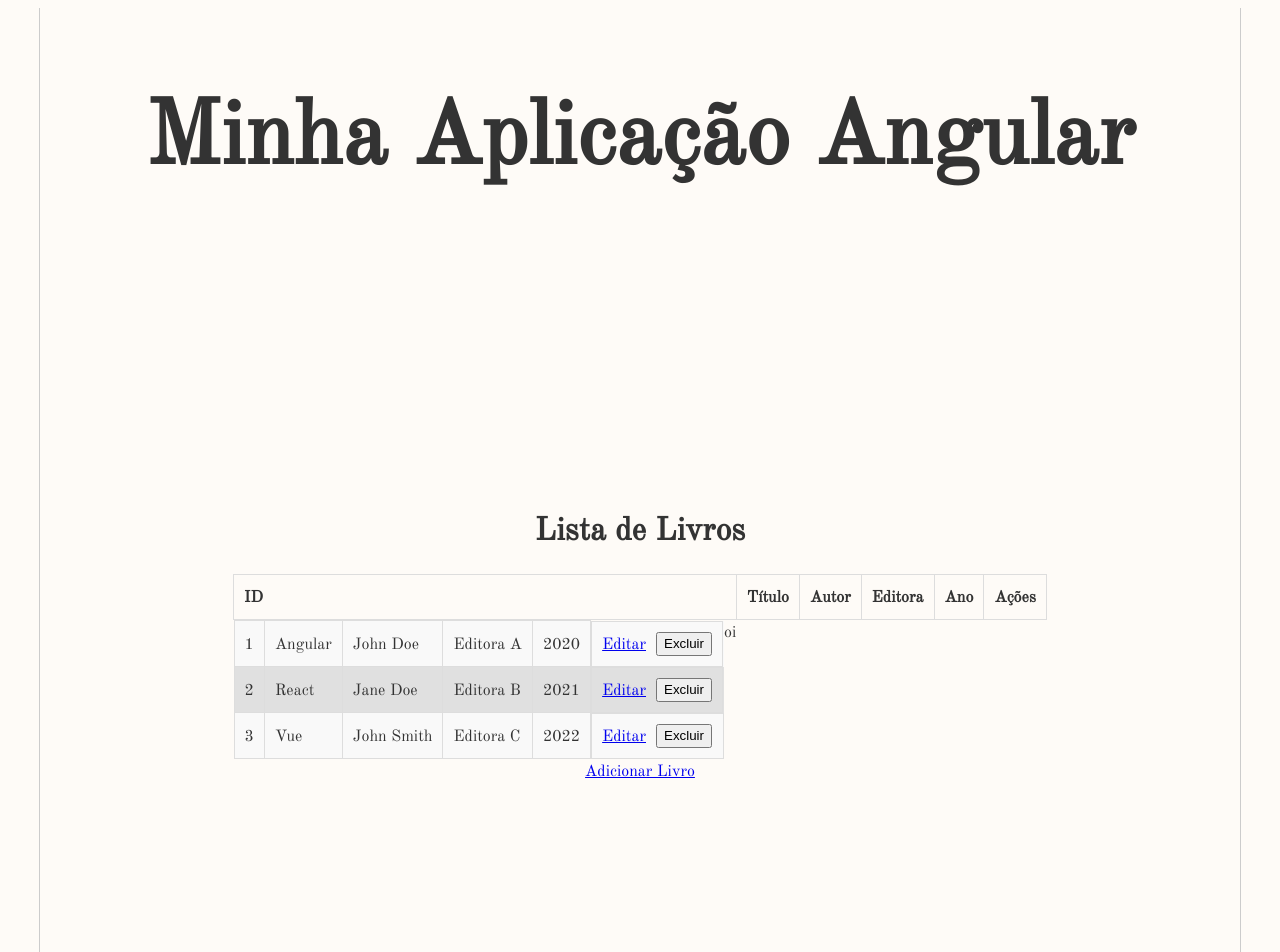
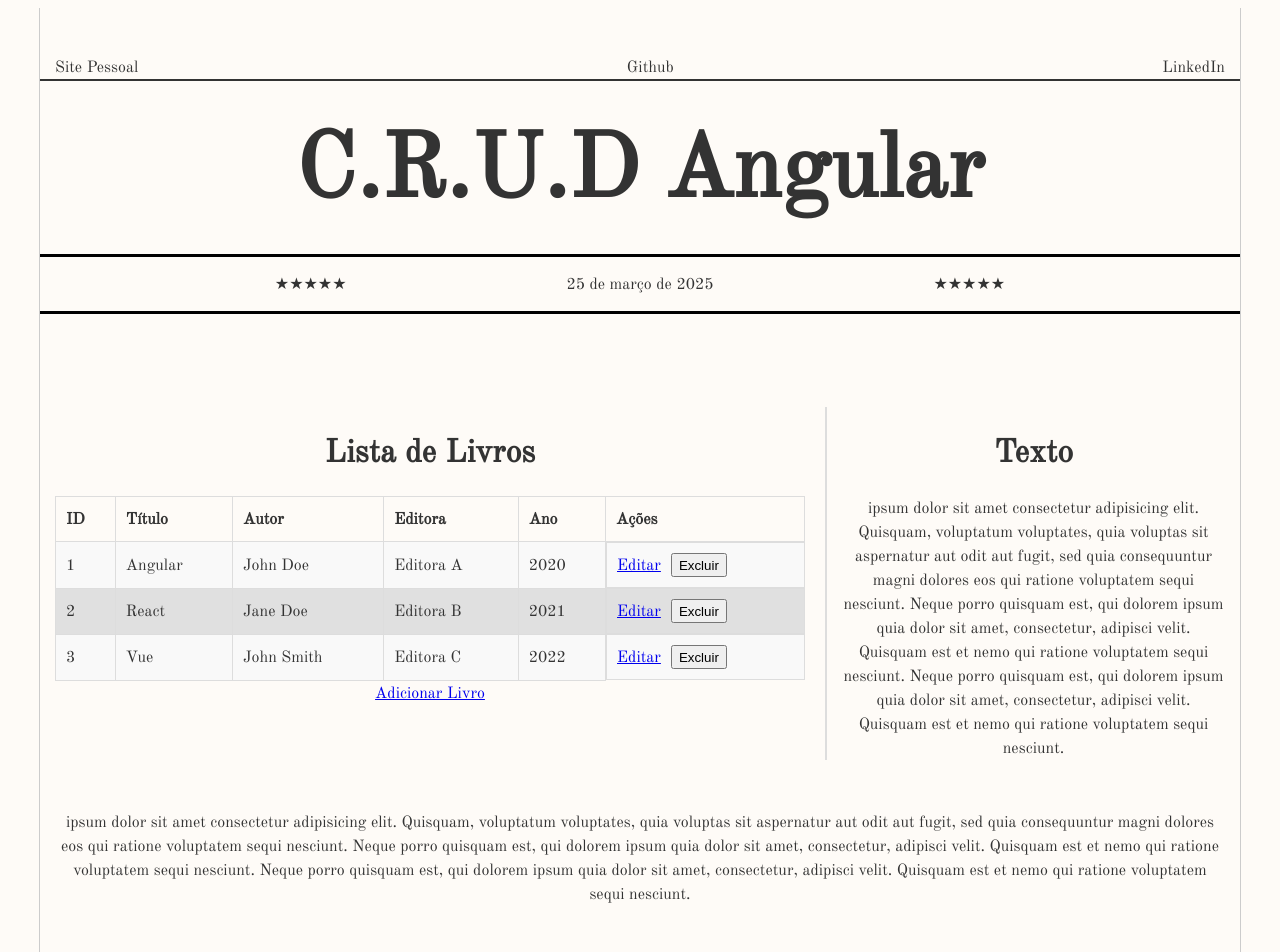
Before and after one commit to FelipeDNL/angular-crud-app, an Angular app: page / in a window 1280 px wide. Shown: the top 952 px of the page. Built offline with nearby package versions, Linux system fonts and the light colour scheme.

Commit message:
avanço no design

```diff
--- a/src/app/app.component.html
+++ b/src/app/app.component.html
@@ -1,37 +1,34 @@
-<style>
-  .container {
-    width: 1200px;
-    height: 1100px;
-    border-left: 1px solid #ccc;
-    border-right: 1px solid #ccc;
-    text-align: center;
-    display: flex;
-    flex-direction: column;
-    justify-content: space-around;
-  }
-
-  .app-header {
-    margin-bottom: 20px;
-    font-size: 90px;
-  }
-
-  footer {
-    margin-top: 20px;
-    font-size: 12px;
-    color: #666;
-  }
-
-  main {
-    flex: 1;
-    display: flex;
-    justify-content: center;
-    align-items: center;
-  }
-</style>
-
 <div class="container">
   <header>
-    <h1 class="app-header">Minha Aplicação Angular</h1>
+    <div class="app-header-info">
+      <div>Site Pessoal</div>
+      <div>Github</div>
+      <div>LinkedIn</div>
+
+    </div>
+    <h1 class="app-header">C.R.U.D Angular</h1>
+
+    <div class="app-header-sub">
+
+      <div>
+      </div>
+
+      <div>
+        ★★★★★
+      </div>
+
+      {{ currentDate }}
+
+      <div>
+        ★★★★★
+      </div>
+
+      <div>
+
+      </div>
+
+    </div>
+
   </header>
 
   <main>
--- a/src/app/app.component.scss
+++ b/src/app/app.component.scss
@@ -0,0 +1,48 @@
+.container {
+    width: 1200px;
+    height: 1100px;
+    border-left: 1px solid #ccc;
+    border-right: 1px solid #ccc;
+    text-align: center;
+    display: flex;
+    flex-direction: column;
+    justify-content: space-around;
+}
+
+.app-header-info {
+    display: flex;
+    flex-direction: row;
+    justify-content: space-between;
+    padding-left: 15px;
+    padding-right: 15px;
+}
+
+.app-header {
+    margin: 0;
+    font-size: 90px;
+    border-bottom: 3px solid #000000;
+    border-top: 2px solid;
+    padding: 20px;
+}
+
+.app-header-sub {
+    border-bottom: 3px solid #000000;
+    padding: 15px;
+    display: flex;
+    flex-direction: row;
+    justify-content: space-between;
+}
+
+footer {
+    margin-top: 20px;
+    font-size: 12px;
+    color: #666;
+}
+
+main {
+    display: flex;
+    justify-content: center;
+    align-items: center;
+    padding-left: 15px;
+    padding-right: 15px;
+}
--- a/src/app/app.component.ts
+++ b/src/app/app.component.ts
@@ -9,4 +9,9 @@ import { RouterOutlet } from '@angular/router';
 })
 export class AppComponent {
   title = 'angular-crud-app';
+  currentDate: string = new Date().toLocaleDateString('pt-BR', {
+    day: '2-digit',
+    month: 'long',
+    year: 'numeric'
+  });
 }
--- a/src/app/features/livros/lista-livros/lista-livros.component.html
+++ b/src/app/features/livros/lista-livros/lista-livros.component.html
@@ -1,3 +1,5 @@
+<div class="lista-livros">
+  <div class="bloco-lista">
     <h1>Lista de Livros</h1>
     <table>
       <thead>
@@ -10,9 +12,8 @@
           <th>Ações</th>
         </tr>
       </thead>
+
       <tbody>
-    <div class="meio-pagina">
-      <div class="tabela-livros">
         <tr *ngFor="let livro of livros; let i = index" [class.odd]="i % 2 === 0" [class.even]="i % 2 !== 0">
           <td>{{ livro.id }}</td>
           <td>{{ livro.titulo }}</td>
@@ -24,14 +25,31 @@
             <button (click)="deleteLivro(livro.id)">Excluir</button>
           </td>
         </tr>
-      </div>
-
-      <div class="texto">
-        oi
-      </div>
-
-    </div>
-
       </tbody>
     </table>
     <a routerLink="/livros/adicionar">Adicionar Livro</a>
+  </div>
+
+  <div class="bloco-texto">
+    <h1>Texto</h1>
+    ipsum
+    dolor sit amet consectetur adipisicing elit. Quisquam, voluptatum
+    voluptates, quia voluptas sit aspernatur aut odit aut fugit, sed quia
+    consequuntur magni dolores eos qui ratione voluptatem sequi nesciunt.
+    Neque porro quisquam est, qui dolorem ipsum quia dolor sit amet, consectetur,
+    adipisci velit. Quisquam est et nemo qui ratione voluptatem sequi nesciunt.
+    Neque porro quisquam est, qui dolorem ipsum quia dolor sit amet, consectetur,
+    adipisci velit. Quisquam est et nemo qui ratione voluptatem sequi nesciunt.
+  </div>
+</div>
+
+<div class="bloco-texto-2">
+  ipsum
+  dolor sit amet consectetur adipisicing elit. Quisquam, voluptatum
+  voluptates, quia voluptas sit aspernatur aut odit aut fugit, sed quia
+  consequuntur magni dolores eos qui ratione voluptatem sequi nesciunt.
+  Neque porro quisquam est, qui dolorem ipsum quia dolor sit amet, consectetur,
+  adipisci velit. Quisquam est et nemo qui ratione voluptatem sequi nesciunt.
+  Neque porro quisquam est, qui dolorem ipsum quia dolor sit amet, consectetur,
+  adipisci velit. Quisquam est et nemo qui ratione voluptatem sequi nesciunt.
+</div>
--- a/src/app/features/livros/lista-livros/lista-livros.component.scss
+++ b/src/app/features/livros/lista-livros/lista-livros.component.scss
@@ -20,8 +20,23 @@ tr.even {
     /* Cor cinza */
 }
 
-.meio-pagina {
+.lista-livros {
     flex: 1;
     display: flex;
     flex-direction: row;
+    gap: 20px;
 }
+
+.bloco-lista{
+    width: 750px;
+}
+
+.bloco-texto {
+    flex: 1;
+    border-left: 2px solid #ddd;
+    padding-left: 15px;
+}
+
+.bloco-texto-2 {
+    padding-top: 50px;
+}
```
Lines whose indentation alone changed are shown as unchanged.
